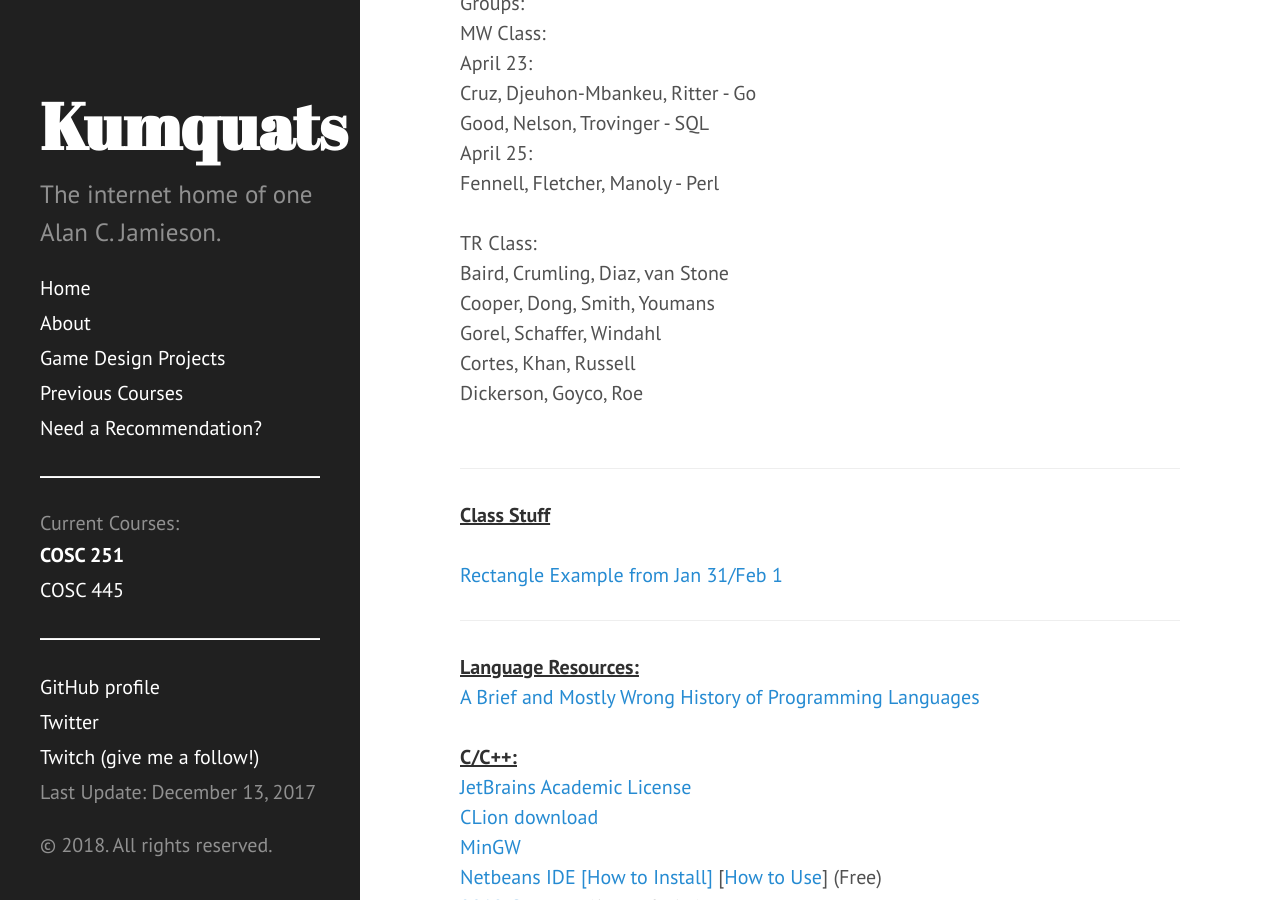
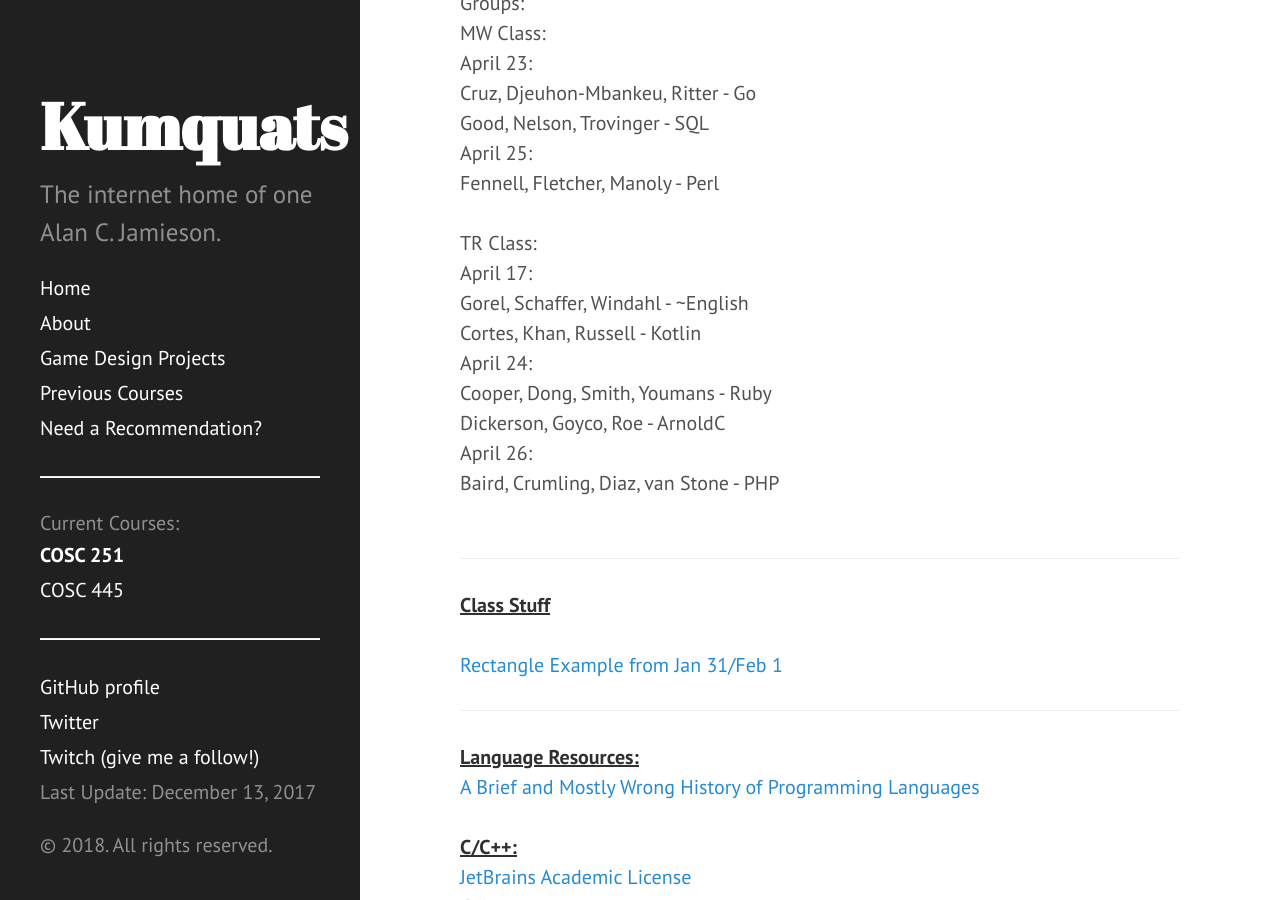
Before and after one commit to ripark/ripark.github.io, a Jekyll site: the page built from s18/cosc251.html, in a window 1280 px wide and 900 px high, scrolled down 1228 px. Built offline with Jekyll 4.4.1, drawn with Linux system fonts in a browser that asks for light colours; Markdown is read by kramdown in place of the engine named in the settings.

Commit message:
251 presentation assignments

```diff
--- a/s18/cosc251.html
+++ b/s18/cosc251.html
@@ -68,11 +68,14 @@ Fennell, Fletcher, Manoly - Perl
 <br>
 <br>
 TR Class:<br>
-Baird, Crumling, Diaz, van Stone<br>
-Cooper, Dong, Smith, Youmans<br>
-Gorel, Schaffer, Windahl<br>
-Cortes, Khan, Russell<br>
-Dickerson, Goyco, Roe
+April 17:<br>
+Gorel, Schaffer, Windahl - ~English<br>
+Cortes, Khan, Russell - Kotlin<br>
+April 24:<br>
+Cooper, Dong, Smith, Youmans - Ruby<br>
+Dickerson, Goyco, Roe - ArnoldC<br>
+April 26:<br>
+Baird, Crumling, Diaz, van Stone - PHP
 <br>
 <br>
 <hr>
```
